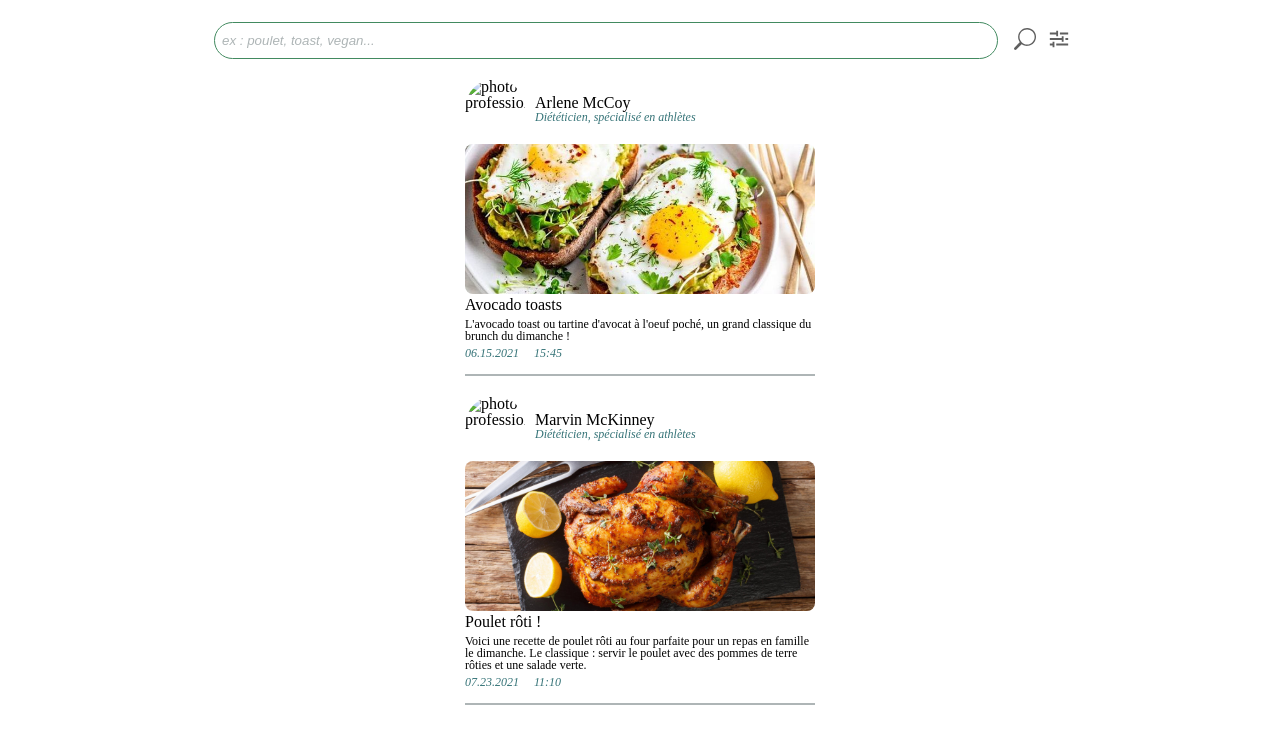
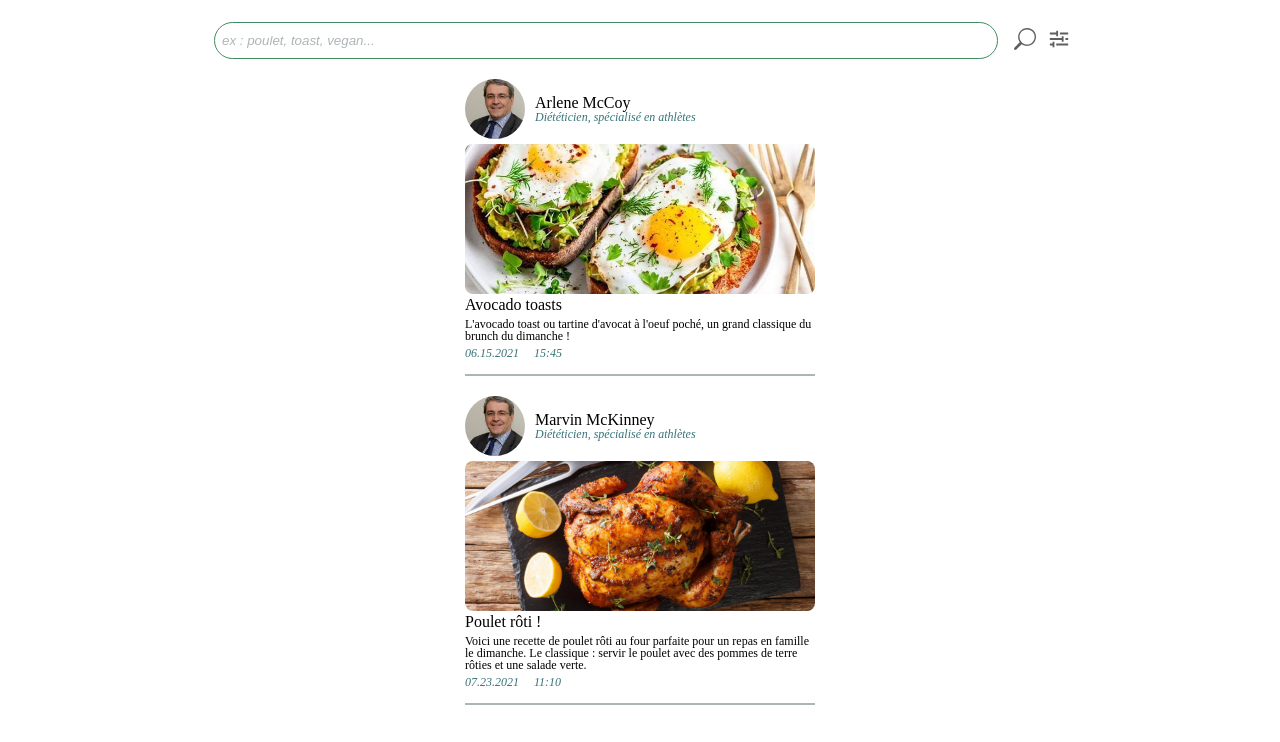
Before and after one commit to CamilleMrntz/Mealtips, a plain HTML site: page index_inspiration.html in a window 1280 px wide. Shown: the part 50-792 px from the top of the page. Drawn offline with Linux system fonts and the light colour scheme; a web font is replaced by a local one.

Commit message:
images changes on inspi

```diff
--- a/index_inspiration.html
+++ b/index_inspiration.html
@@ -38,7 +38,7 @@
     <section class="onglet_content">
         <article>
             <div class="card_diet">
-                <img class="photo_diet" src="images/professionels/dieteticien1.jpeg" alt="photo professionnel" loading=”lazy”>
+                <img class="photo_diet" src="images/dieteticien1.jpeg" alt="photo professionnel" loading=”lazy”>
                 <div class="card_diet_text">
                     <h4>Arlene McCoy</h4>
                     <p>Diététicien, spécialisé en athlètes</p>
@@ -58,7 +58,7 @@
         </article>
         <article>
             <div class="card_diet">
-                <img class="photo_diet" src="images/professionels/dieteticien1.jpeg" alt="photo professionnel" loading=”lazy”>
+                <img class="photo_diet" src="images/dieteticien1.jpeg" alt="photo professionnel" loading=”lazy”>
                 <div class="card_diet_text">
                     <h4>Marvin McKinney</h4>
                     <p>Diététicien, spécialisé en athlètes</p>
```
